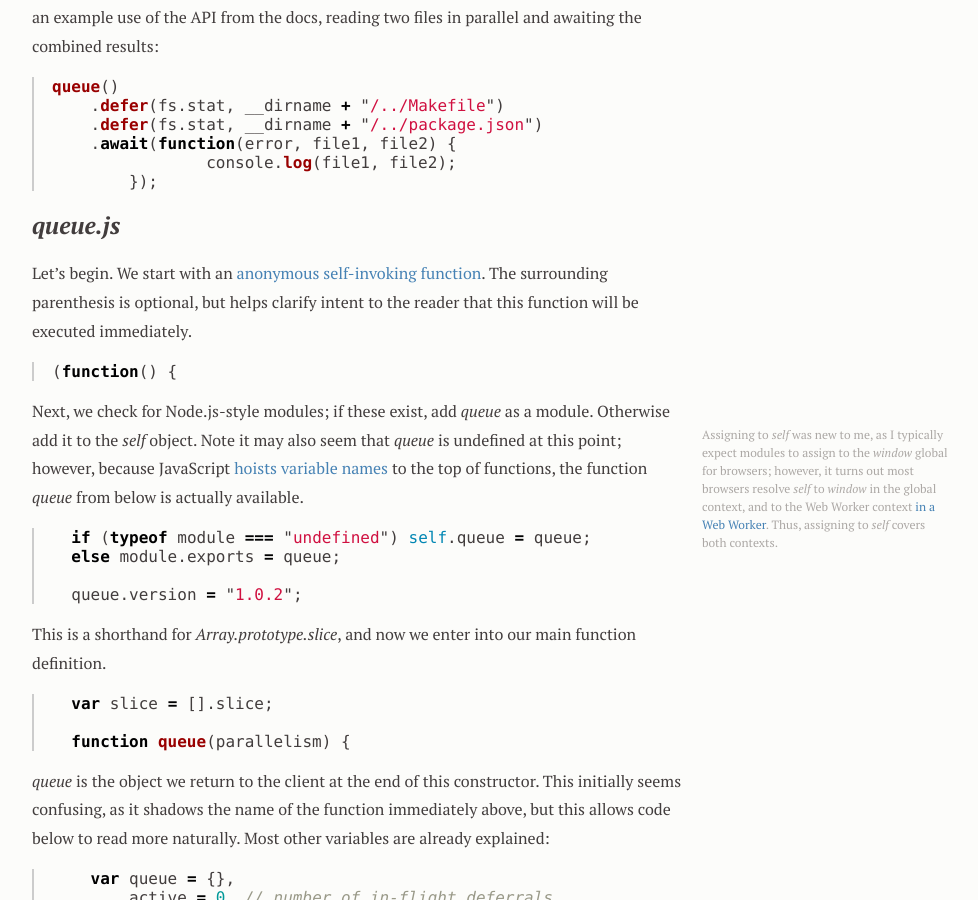
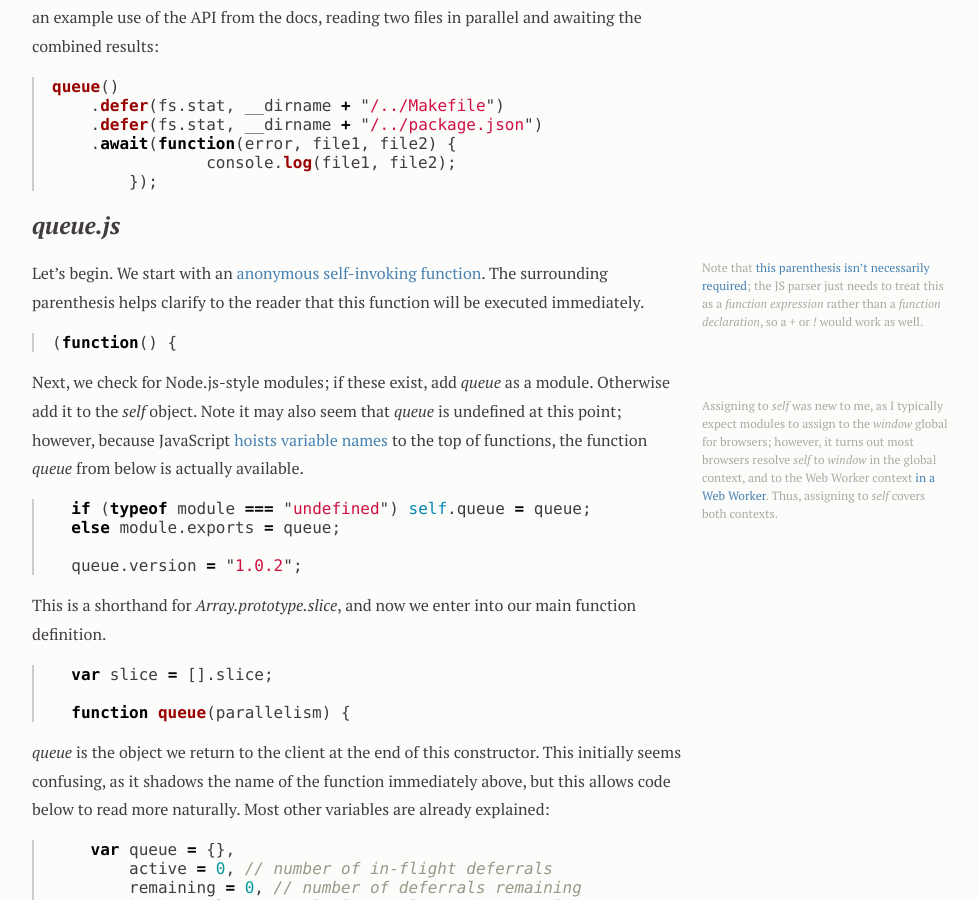
Before and after one commit to bryansum/bsumm.net, a Jekyll site: the page built from _posts/2013-03-31-analyzing-mbostocks-queue-js.md, in a window 1280 px wide and 900 px high, scrolled down 907 px. Shown: the whole window, without its empty margins (283-1261 px from the left). Built offline with Jekyll 4.4.1, drawn with Linux system fonts in a browser that asks for light colours; nearby versions of some CDN libraries; Markdown is read by kramdown in place of the engine named in the settings; some of the changed text lies outside the part shown.

Commit message:
Fixed wording, and clarified self-invoking function parenthesis

````diff
--- a/_posts/2013-03-31-analyzing-mbostocks-queue-js.md
+++ b/_posts/2013-03-31-analyzing-mbostocks-queue-js.md
@@ -22,7 +22,7 @@ queue()
 
 ## *queue.js*
 
-Let's begin. We start with an [anonymous self-invoking function](http://stackoverflow.com/questions/5815757/what-exactly-is-the-point-of-this-function-construct-why-is-it-needed). The surrounding parenthesis is optional, but helps clarify intent to the reader that this function will be executed immediately.
+Let's begin. We start with an [anonymous self-invoking function](http://stackoverflow.com/questions/5815757/what-exactly-is-the-point-of-this-function-construct-why-is-it-needed). <span class=ref>Note that [this parenthesis isn't necessarily required](http://stackoverflow.com/questions/1634268/explain-javascripts-encapsulated-anonymous-function-syntax); the JS parser just needs to treat this as a *function expression* rather than a *function declaration*, so a *+* or *!* would work as well.</span>The surrounding parenthesis helps clarify to the reader that this function will be executed immediately.
 
 ```javascript
 (function() {
@@ -145,7 +145,7 @@ Now we create an internal function callback for the task we're about to execute.
           --active;
 ```
 
-Now we're inside of this internal callback function. If we have errors, clear all of our state values and thus exit our *while* loop early. This also has the other side effects mentioned. We also should immediately notify the caller that we can an issue.
+Now we're inside of this internal callback function. If we have errors, clear all of our state values and thus exit our *while* loop early. This also has the other side effects mentioned. In this case, we should immediately notify our client of this error.
 
 ```javascript
           if (error != null) return;
````
